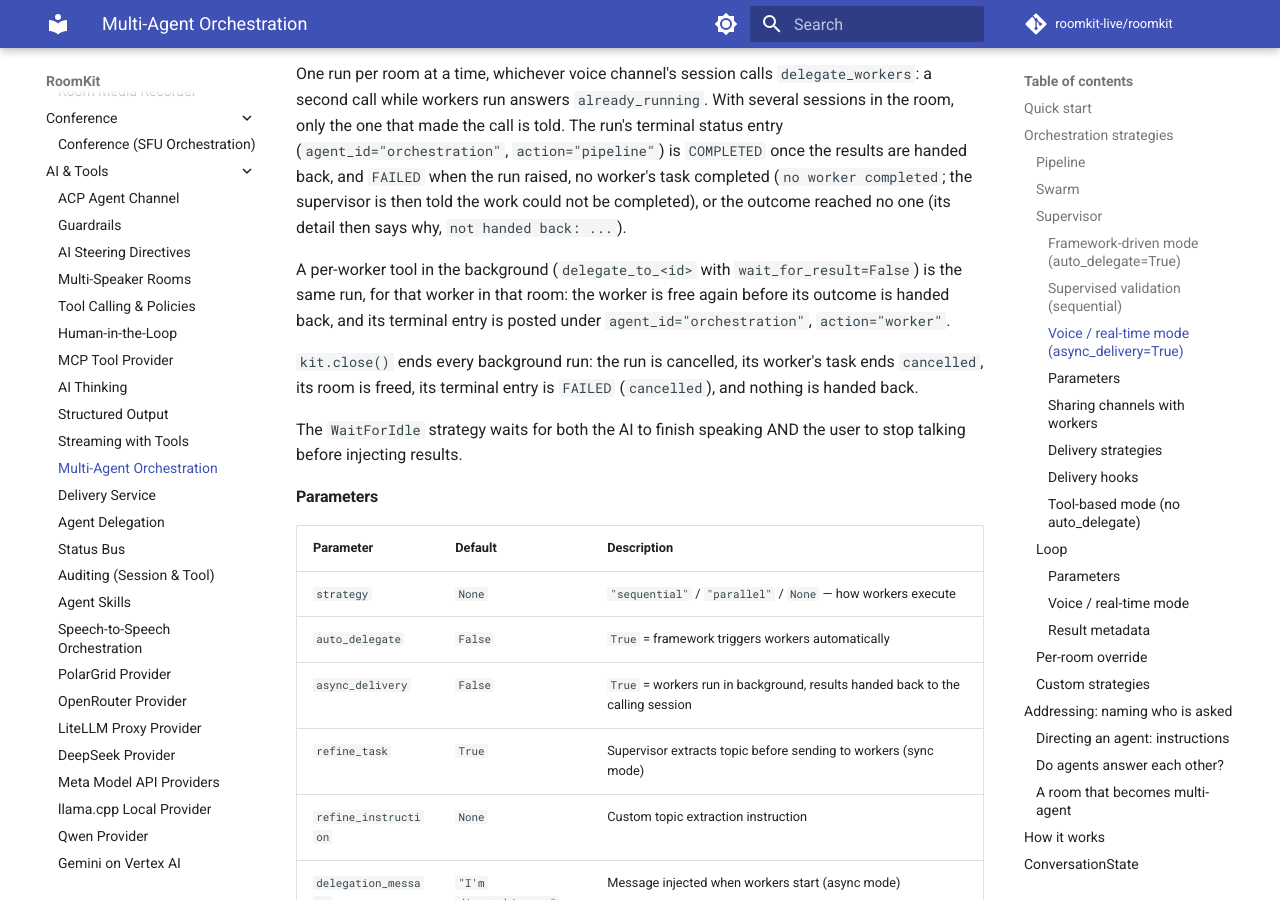
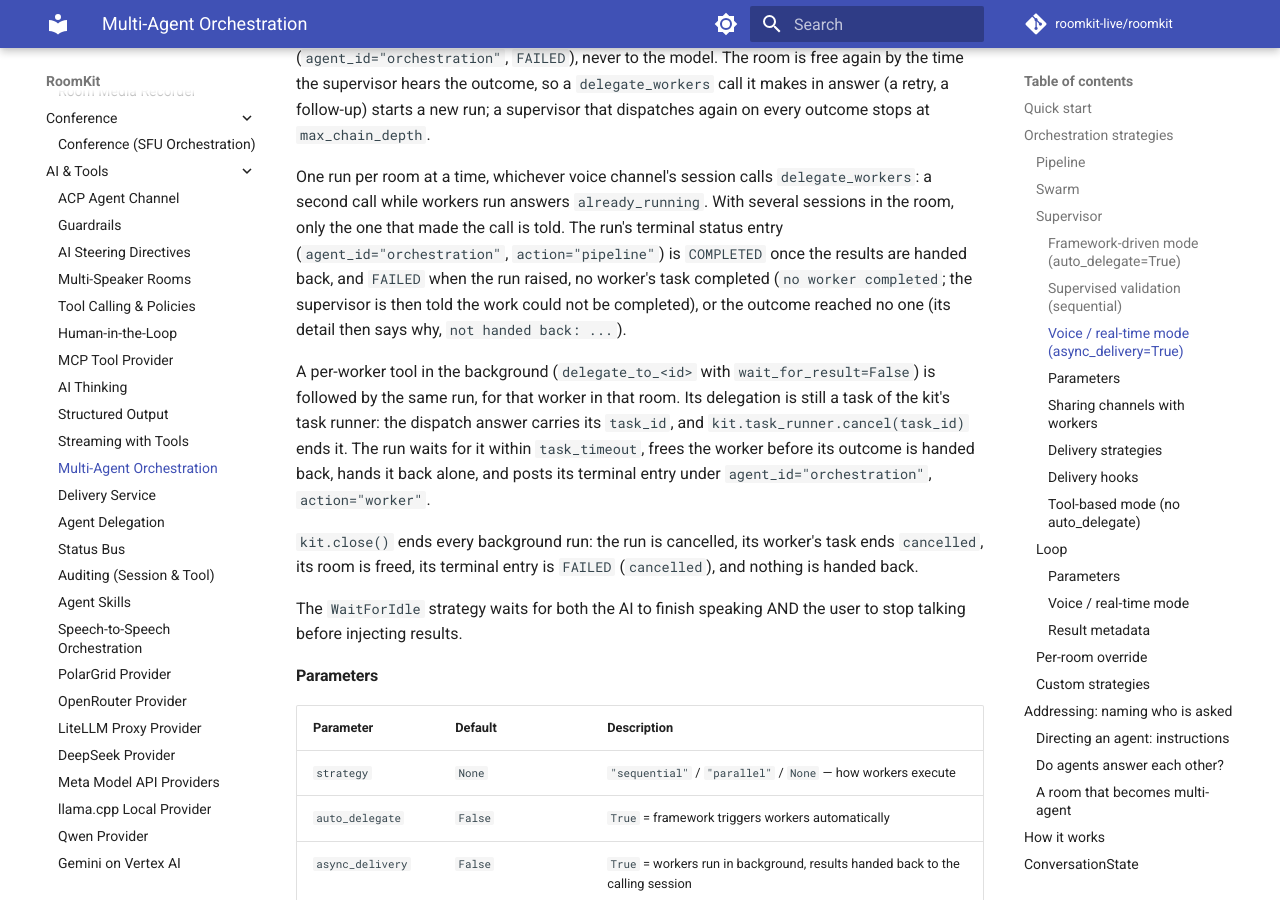
Before and after one commit to roomkit-live/roomkit-docs, an MkDocs documentation site: the page built from docs/guides/orchestration.md, in a window 1280 px wide and 900 px high, scrolled down 5340 px. Built offline with MkDocs 1.6.1 and Material for MkDocs 9.7.7, drawn with Linux system fonts in a browser that asks for light colours; comment, search, counter and statistics services are not loaded; some of the changed text lies outside the part shown.

Commit message:
docs(orchestration): per review, the per-worker background task stays the task runner's, a configuration-only supervisor runs its chain unsupervised, and an unvalidated step fails a background run (RMK-478)

```diff
--- a/docs/guides/orchestration.md
+++ b/docs/guides/orchestration.md
@@ -186,7 +186,11 @@ kit = RoomKit(
 > **Sequential only.** Validation applies to every sequential run, within the
 > turn (sync `auto_delegate`, strategy-tool mode) or in the background
 > (`async_delivery`, voice included). `parallel` mode runs workers without the
-> per-step review loop.
+> per-step review loop, and so does a supervisor without a model (a
+> configuration-only `Agent`, as a voice supervisor often is): it cannot frame
+> nor judge a step. A supervised chain that stops on a step the supervisor left
+> unvalidated did not complete its work: in the background the supervisor is
+> told so and the run posts `FAILED` (`a step was not validated`).
 
 Every worker delegation, on every door (sequential, parallel, supervised,
 `delegate_to_<id>` waiting or in the background), is bounded by `task_timeout`:
@@ -226,7 +230,7 @@ A pipeline that fails before its results (a worker delegation that raised) is ha
 
 One run per room at a time, whichever voice channel's session calls `delegate_workers`: a second call while workers run answers `already_running`. With several sessions in the room, only the one that made the call is told. The run's terminal status entry (`agent_id="orchestration"`, `action="pipeline"`) is `COMPLETED` once the results are handed back, and `FAILED` when the run raised, no worker's task completed (`no worker completed`; the supervisor is then told the work could not be completed), or the outcome reached no one (its detail then says why, `not handed back: ...`).
 
-A per-worker tool in the background (`delegate_to_<id>` with `wait_for_result=False`) is the same run, for that worker in that room: the worker is free again before its outcome is handed back, and its terminal entry is posted under `agent_id="orchestration"`, `action="worker"`.
+A per-worker tool in the background (`delegate_to_<id>` with `wait_for_result=False`) is followed by the same run, for that worker in that room. Its delegation is still a task of the kit's task runner: the dispatch answer carries its `task_id`, and `kit.task_runner.cancel(task_id)` ends it. The run waits for it within `task_timeout`, frees the worker before its outcome is handed back, hands it back alone, and posts its terminal entry under `agent_id="orchestration"`, `action="worker"`.
 
 `kit.close()` ends every background run: the run is cancelled, its worker's task ends `cancelled`, its room is freed, its terminal entry is `FAILED` (`cancelled`), and nothing is handed back.
 
```
